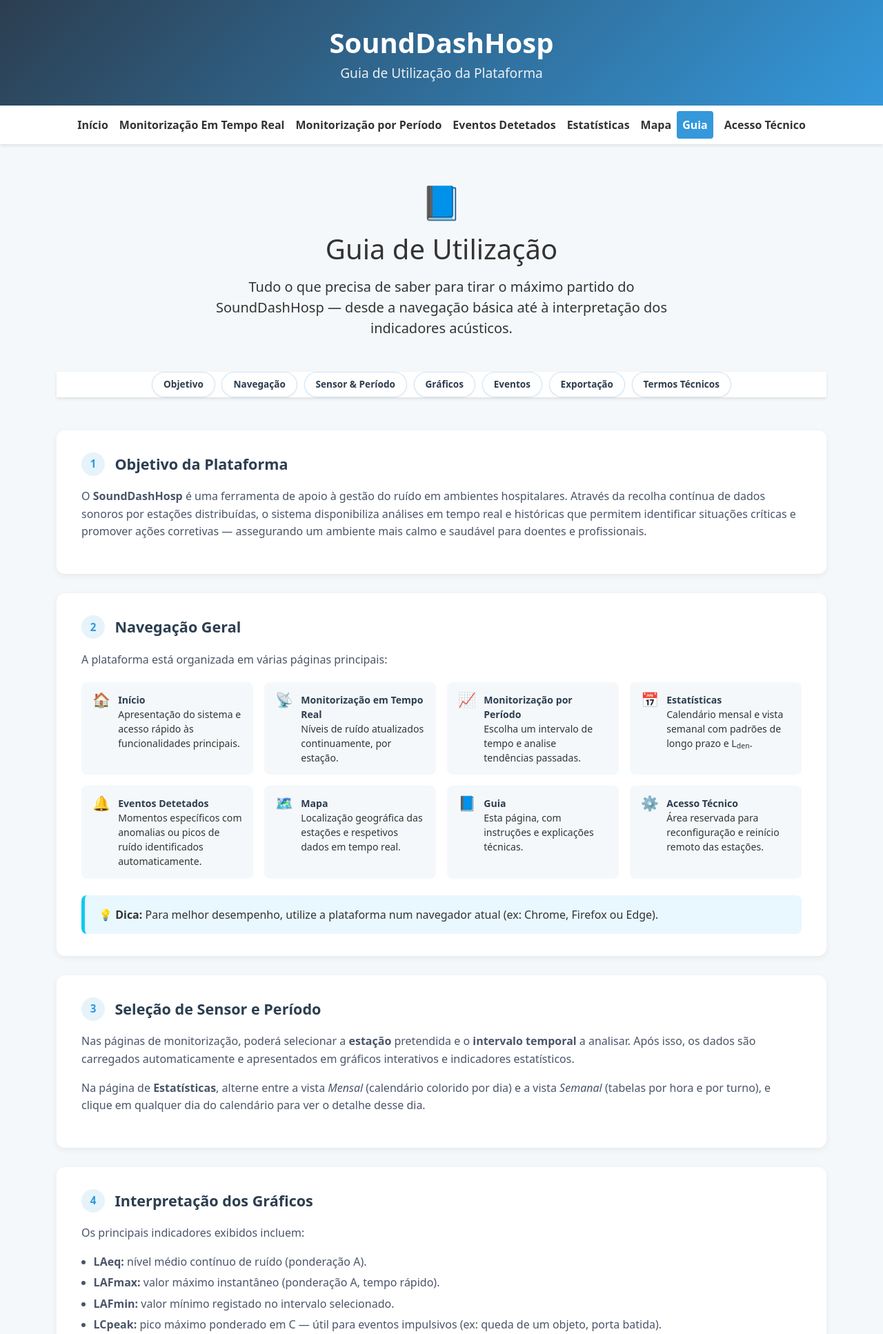
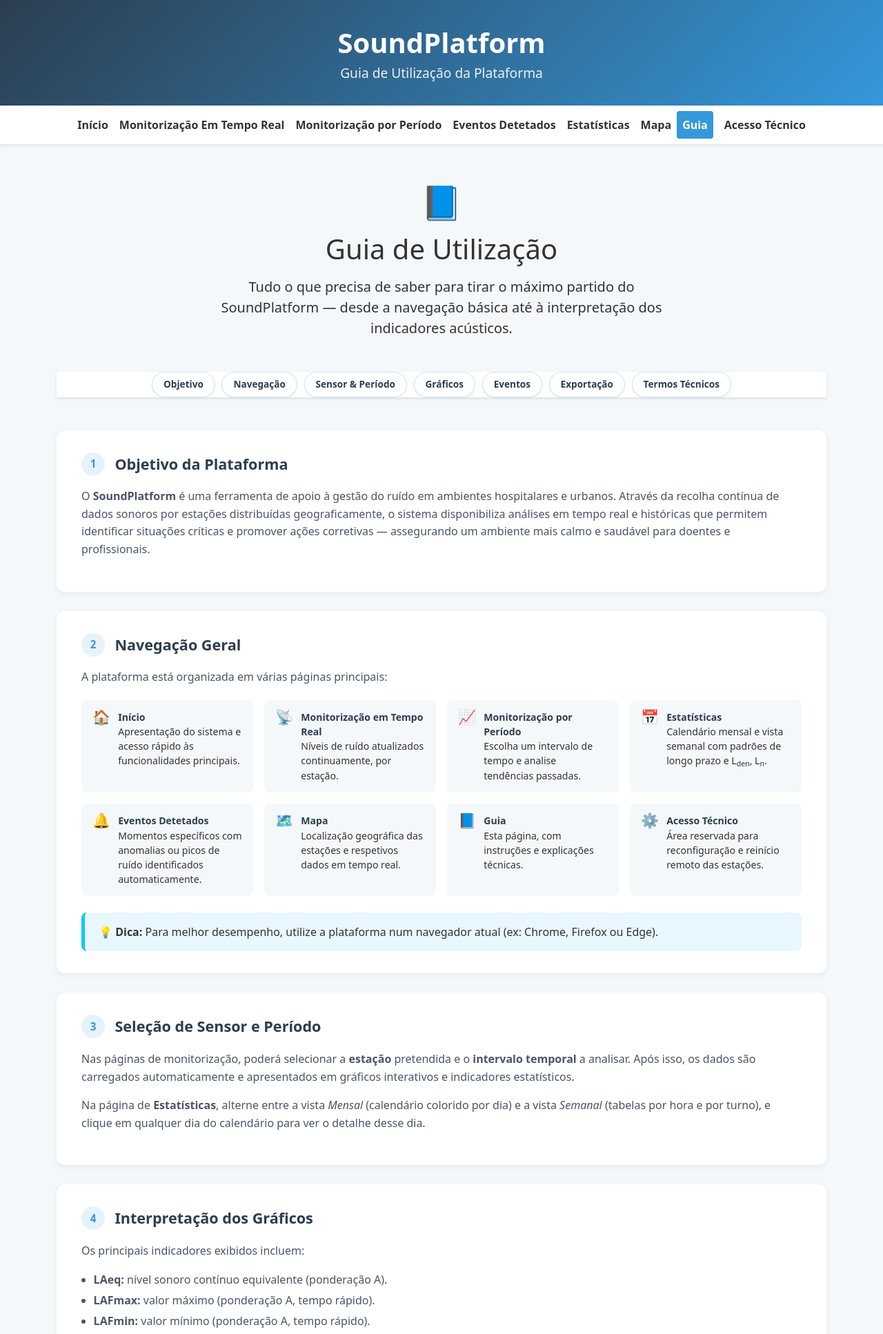
Before and after one commit to lapao9/SoundDash, a Flask app: page /guia in a window 1280 px wide. Shown: the top 1934 px of the page at 69% size. Run offline with Flask 3, Linux system fonts and the light colour scheme.

Commit message:
all changes 61D

```diff
--- a/Influx_Scripts/influx_performance.py
+++ b/Influx_Scripts/influx_performance.py
@@ -20,7 +20,7 @@ INFLUX_URL = "http://localhost:8086"
 TOKEN      = "VfIVKgRa7ZcYF_LdpSWHliW2u3M_Q8iLUw6SUNReVbbjVio957NRpJollg9p-LxqJKm4CHOpupQPQ4fApef2uQ=="
 ORG        = "ISEL"
 BUCKET     = "SoundDashHosp"
-MEASUREMENT = "sensor1"
+MEASUREMENT = "sensor3"
 # ─────────────────────────────────────────────────────────────────────────────
 
 
--- a/webApp/app/static/js/atual.js
+++ b/webApp/app/static/js/atual.js
@@ -23,8 +23,9 @@ async function atualizarTabelaClasses() {
 function atualizarGrafico() {
   const intervalo = document.querySelector('input[name="intervalo"]:checked').value;
   const from = `now-${intervalo}`;
-  //const to = 'now';
-  const to = 'now-1m';
+  const to = 'now';
+  //const to = 'now-40s';
+  //const to = 'now-1m';
 
   const sensorSelect = document.getElementById('sensorSelect');
   const sensoresSelecionados = Array.from(sensorSelect.selectedOptions).map(opt => opt.value);
--- a/webApp/app/static/js/tempo.js
+++ b/webApp/app/static/js/tempo.js
@@ -161,6 +161,7 @@ function atualizarGrafico() {
 function downloadCSV() {
   const start = document.getElementById('startDate').value;
   const end   = document.getElementById('endDate').value;
+  //para debug vou mostrar um alerta com as datas para confirmar:
   const sensors = getSelectedSensors();
   if (!start || !end || sensors.length !== 1) {
     alert('Por favor seleciona um único sensor e datas válidas.');
--- a/webApp/app/templates/atual.html
+++ b/webApp/app/templates/atual.html
@@ -50,7 +50,7 @@
     <div class="col-md-9">
       <div id="graficoContainer">
         <div class="mb-4" id="graficoLAEA_box">
-          <h5>Níveis Sonoros em Contínuo - dB</h5>
+          <h5>Níveis Sonoros em Tempo Real - dBA</h5>
           <iframe id="graficoLAEA" class="full-width-iframe"></iframe>
         </div>
         <div class="mb-4" id="Spectogram_box">
@@ -58,7 +58,7 @@
           <iframe id="Spectogram" class="full-width-iframe"></iframe>
         </div>
         <div class="mb-4" id="Eventos_box">
-          <h5>Tipos de Eventos</h5>
+          <h5>Tipos de Eventos Sonoros</h5>
           <iframe id="Eventos" class="full-width-iframe"></iframe>
         </div>
         <div class="mb-4">
--- a/webApp/app/templates/base.html
+++ b/webApp/app/templates/base.html
@@ -3,7 +3,7 @@
 <head>
   <meta charset="UTF-8" />
   <meta name="viewport" content="width=device-width, initial-scale=1.0" />
-  <title>{% block title %}SoundDashHosp{% endblock %}</title>
+  <title>{% block title %}SoundPlatform{% endblock %}</title>
   <link href="https://cdn.jsdelivr.net/npm/bootstrap@5.3.0/dist/css/bootstrap.min.css" rel="stylesheet" />
   <link href="https://cdn.jsdelivr.net/npm/bootstrap-icons@1.11.0/font/bootstrap-icons.css" rel="stylesheet" />
   <link rel="stylesheet" href="{{ url_for('static', filename='css/base.css') }}" />
@@ -14,7 +14,7 @@
 
 <header>
   <div class="container">
-    <div class="logo">SoundDashHosp</div>
+    <div class="logo">SoundPlatform</div>
     <div class="tagline">{% block header_tagline %}Monitorização Sonora Avançada para Ambientes Hospitalares{% endblock %}</div>
   </div>
 </header>
@@ -59,7 +59,7 @@
 
 <footer class="py-5">
   <div class="container text-center">
-    <div class="footer-logo mb-3" style="font-size:1.5rem;font-weight:700;">SoundDashHosp</div>
+    <div class="footer-logo mb-3" style="font-size:1.5rem;font-weight:700;">SoundPlatform</div>
     <div class="footer-links d-flex flex-column flex-md-row justify-content-center gap-3 mb-4">
       <a href="/">Início</a>
       <a href="/atual">Monitorização Em Tempo Real</a>
@@ -68,7 +68,7 @@
       <a href="/mapa">Mapa</a>
       <a href="/guia">Guia</a>
     </div>
-    <div class="copyright">&copy; 2025 SoundDashHosp. Todos os direitos reservados.</div>
+    <div class="copyright">&copy; 2025 SoundPlatform. Todos os direitos reservados.</div>
   </div>
 </footer>
 
--- a/webApp/app/templates/guia.html
+++ b/webApp/app/templates/guia.html
@@ -16,7 +16,7 @@
     <div class="guia-icon">📘</div>
     <h1 class="mb-3">Guia de Utilização</h1>
     <p class="lead mx-auto" style="max-width:680px;">
-      Tudo o que precisa de saber para tirar o máximo partido do SoundDashHosp — desde a
+      Tudo o que precisa de saber para tirar o máximo partido do SoundPlatform — desde a
       navegação básica até à interpretação dos indicadores acústicos.
     </p>
   </section>
@@ -39,8 +39,9 @@
         <h2>Objetivo da Plataforma</h2>
       </div>
       <p>
-        O <strong>SoundDashHosp</strong> é uma ferramenta de apoio à gestão do ruído em ambientes
-        hospitalares. Através da recolha contínua de dados sonoros por estações distribuídas, o
+        O <strong>SoundPlatform</strong> é uma ferramenta de apoio à gestão do ruído em ambientes
+        hospitalares e urbanos. Através da recolha contínua de dados sonoros por estações
+        distribuídas geograficamente, o
         sistema disponibiliza análises em tempo real e históricas que permitem identificar situações
         críticas e promover ações corretivas — assegurando um ambiente mais calmo e saudável para
         doentes e profissionais.
@@ -57,7 +58,7 @@
         <div class="guia-nav-item"><span class="guia-nav-icon">🏠</span><div><strong>Início</strong><br>Apresentação do sistema e acesso rápido às funcionalidades principais.</div></div>
         <div class="guia-nav-item"><span class="guia-nav-icon">📡</span><div><strong>Monitorização em Tempo Real</strong><br>Níveis de ruído atualizados continuamente, por estação.</div></div>
         <div class="guia-nav-item"><span class="guia-nav-icon">📈</span><div><strong>Monitorização por Período</strong><br>Escolha um intervalo de tempo e analise tendências passadas.</div></div>
-        <div class="guia-nav-item"><span class="guia-nav-icon">📅</span><div><strong>Estatísticas</strong><br>Calendário mensal e vista semanal com padrões de longo prazo e L<sub>den</sub>.</div></div>
+        <div class="guia-nav-item"><span class="guia-nav-icon">📅</span><div><strong>Estatísticas</strong><br>Calendário mensal e vista semanal com padrões de longo prazo e L<sub>den</sub>, L<sub>n</sub>.</div></div>
         <div class="guia-nav-item"><span class="guia-nav-icon">🔔</span><div><strong>Eventos Detetados</strong><br>Momentos específicos com anomalias ou picos de ruído identificados automaticamente.</div></div>
         <div class="guia-nav-item"><span class="guia-nav-icon">🗺️</span><div><strong>Mapa</strong><br>Localização geográfica das estações e respetivos dados em tempo real.</div></div>
         <div class="guia-nav-item"><span class="guia-nav-icon">📘</span><div><strong>Guia</strong><br>Esta página, com instruções e explicações técnicas.</div></div>
@@ -90,11 +91,13 @@
       </div>
       <p>Os principais indicadores exibidos incluem:</p>
       <ul>
-        <li><strong>LAeq:</strong> nível médio contínuo de ruído (ponderação A).</li>
-        <li><strong>LAFmax:</strong> valor máximo instantâneo (ponderação A, tempo rápido).</li>
-        <li><strong>LAFmin:</strong> valor mínimo registado no intervalo selecionado.</li>
-        <li><strong>LCpeak:</strong> pico máximo ponderado em C — útil para eventos impulsivos (ex: queda de um objeto, porta batida).</li>
-        <li><strong>BT63 – BT20000:</strong> distribuição espectral em bandas de 1/3 de oitava.</li>
+        <li><strong>LAeq:</strong> nível sonoro contínuo equivalente (ponderação A).</li>
+        <li><strong>LAFmax:</strong> valor máximo (ponderação A, tempo rápido).</li>
+        <li><strong>LAFmin:</strong> valor mínimo (ponderação A, tempo rápido).</li>
+        <li><strong>LCpeak:</strong> nível de pico (ponderação C) - útil para eventos impulsivos (ex: queda de um objeto, porta batida).</li>
+        <li><strong>L<sub>den</sub>:</strong> indicador oficial da Diretiva 2002/49/CE, que pondera o ruído por período do dia (dia, entardecer, noite) com penalizações para os períodos mais sensíveis.</li>
+        <li><strong>L<sub>n</sub>:</strong> indicador oficial da Diretiva 2002/49/CE, que pondera o ruído no período da noite.</li>
+        <li><strong>BT63 – BT20000:</strong> níveis sonoros (Leq) em bandas de 1/3 de oitava.</li>
       </ul>
       <p>Passe o cursor sobre os gráficos para ver os valores detalhados em cada ponto.</p>
       <div class="tip-box">💡 <strong>Dica:</strong> Combine a análise temporal com a página de Estatísticas para identificar padrões comportamentais e horários críticos ao longo de semanas ou meses.</div>
@@ -128,24 +131,8 @@
         exatamente os resultados apresentados no ecrã — calendário mensal ou tabela semanal,
         consoante a vista ativa — incluindo os totais de eventos detetados por dia.
       </p>
-      <p>
-        Para dados brutos ao segundo de um intervalo específico, consulte o técnico responsável
-        pela exportação completa via API.
-      </p>
     </section>
 
-    <section id="termos" class="guia-card">
-      <div class="guia-card-head">
-        <span class="guia-num">7</span>
-        <h2>Termos Técnicos Comuns</h2>
-      </div>
-      <ul>
-        <li><strong>LAeq:</strong> nível equivalente contínuo de ruído, ponderado A.</li>
-        <li><strong>LZeq / LCeq:</strong> níveis médios com outras ponderações (Z = linear, C = baixa frequência).</li>
-        <li><strong>L<sub>den</sub>:</strong> indicador oficial da Diretiva 2002/49/CE, que pondera o ruído por período do dia (dia, entardecer, noite) com penalizações para os períodos mais sensíveis.</li>
-        <li><strong>BTx:</strong> Bandas de Terço de Oitava (ex: BT500 representa a faixa centrada nos 500 Hz).</li>
-      </ul>
-    </section>
 
   </div>
 </main>
--- a/webApp/app/templates/tempo.html
+++ b/webApp/app/templates/tempo.html
@@ -80,11 +80,11 @@
       </div>
       <div id="graficoContainer">
         <div class="mb-4">
-          <h5>Níveis Sonoros no Periodo - dB</h5>
+          <h5>Níveis Sonoros por Periodo - dBA</h5>
           <iframe id="graficoLAEA" class="full-width-iframe" src=""></iframe>
         </div>
         <div class="mb-4">
-          <h5>Eventos Registados</h5>
+          <h5>Tipos deEventos sonoros</h5>
           <iframe id="Eventos" class="full-width-iframe" src=""></iframe>
         </div>
         <div class="mb-4">
--- a/webApp/system_config.json
+++ b/webApp/system_config.json
@@ -1,4 +1,4 @@
 {
-  "grafana_url": "http://10.64.137.6/grafana",
+  "grafana_url": "http://100.83.72.121/grafana",
   "grafana_url_tailscale": "http://100.83.72.121/grafana"
 }
```
Also changed, not shown: GUIAS/GUIA_INTEGRACAO_CONFIG_REMOTA.md (+1 -1 lines), webApp/app/templates/homepage.html (+17 -13 lines).
